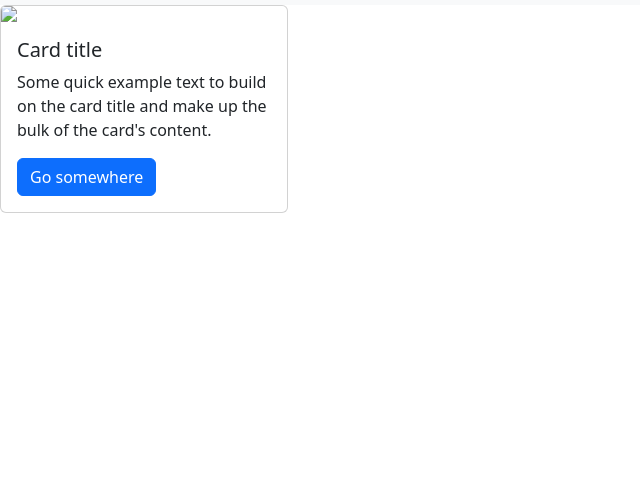
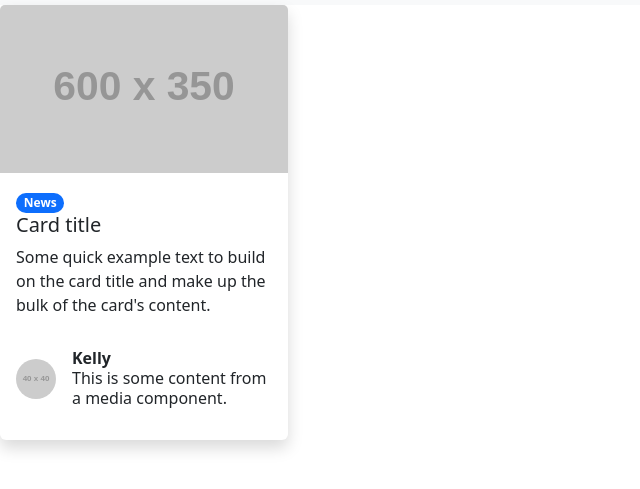
Before and after one commit to eunji9128/html_basic, a plain HTML site: page bootstrap_exam.html in a window 1280 px wide. Shown: the part 51-540 px from the top of the page, without its empty margins (0-640 px from the left). Drawn offline with nearby package versions, Linux system fonts and the light colour scheme; placeholder pictures from the web are drawn by us.

Commit message:
bootstrap_exam_basic

```diff
--- a/bootstrap_exam.html
+++ b/bootstrap_exam.html
@@ -1,16 +1,20 @@
 <!doctype html>
 <html lang="en">
+
 <head>
     <meta charset="utf-8">
     <meta name="viewport" content="width=device-width, initial-scale=1">
     <title>Bootstrap demo</title>
-    <link href="https://cdn.jsdelivr.net/npm/bootstrap@5.2.2/dist/css/bootstrap.min.css" rel="stylesheet" integrity="sha384-Zenh87qX5JnK2Jl0vWa8Ck2rdkQ2Bzep5IDxbcnCeuOxjzrPF/et3URy9Bv1WTRi" crossorigin="anonymous">
+    <link href="https://cdn.jsdelivr.net/npm/bootstrap@5.2.2/dist/css/bootstrap.min.css" rel="stylesheet"
+        integrity="sha384-Zenh87qX5JnK2Jl0vWa8Ck2rdkQ2Bzep5IDxbcnCeuOxjzrPF/et3URy9Bv1WTRi" crossorigin="anonymous">
 </head>
+
 <body>
     <nav class="navbar navbar-expand-lg bg-light">
         <div class="container-fluid">
             <a class="navbar-brand" href="#">Navbar</a>
-          <button class="navbar-toggler" type="button" data-bs-toggle="collapse" data-bs-target="#navbarNav" aria-controls="navbarNav" aria-expanded="false" aria-label="Toggle navigation">
+            <button class="navbar-toggler" type="button" data-bs-toggle="collapse" data-bs-target="#navbarNav"
+                aria-controls="navbarNav" aria-expanded="false" aria-label="Toggle navigation">
                 <span class="navbar-toggler-icon"></span>
             </button>
             <div class="collapse navbar-collapse" id="navbarNav">
@@ -32,16 +36,30 @@
         </div>
     </nav>
 
-      <div class="card" style="width: 18rem;">
-        <img src="..." class="card-img-top w30 h20">
+    <div class="card shadow border border-0" style="width: 18rem;">
+        <img href="https://placeholder.com" src="https://via.placeholder.com/600x350" class="card-img-top w30 h20">
         <div class="card-body">
+            <span class="badge rounded-pill text-bg-primary">News</span>
             <h5 class="card-title">Card title</h5>
-          <p class="card-text">Some quick example text to build on the card title and make up the bulk of the card's content.</p>
-          <a href="#" class="btn btn-primary">Go somewhere</a>
+            <p class="card-text pb-3">Some quick example text to build on the card title and make up the bulk of the card's
+                content.</p>
+            <div class="d-flex align-items-center pb-3">
+                <div class="flex-shrink-0">
+                    <img class="rounded-circle" href="https://placeholder.com" src="https://via.placeholder.com/40" alt="...">
+                </div>
+
+                <div class="flex-grow-1 ms-3 fs-6 lh-sm">
+                    <h6 class="fw-bold mb-0">Kelly</h6>
+                    <p class="mb-0">This is some content from a media component.</p>
+                </div>
+            </div>
         </div>
     </div>
 
 
-    <script src="https://cdn.jsdelivr.net/npm/bootstrap@5.2.2/dist/js/bootstrap.bundle.min.js" integrity="sha384-OERcA2EqjJCMA+/3y+gxIOqMEjwtxJY7qPCqsdltbNJuaOe923+mo//f6V8Qbsw3" crossorigin="anonymous"></script>
+    <script src="https://cdn.jsdelivr.net/npm/bootstrap@5.2.2/dist/js/bootstrap.bundle.min.js"
+        integrity="sha384-OERcA2EqjJCMA+/3y+gxIOqMEjwtxJY7qPCqsdltbNJuaOe923+mo//f6V8Qbsw3"
+        crossorigin="anonymous"></script>
 </body>
+
 </html>
```
Lines whose indentation alone changed are shown as unchanged.
